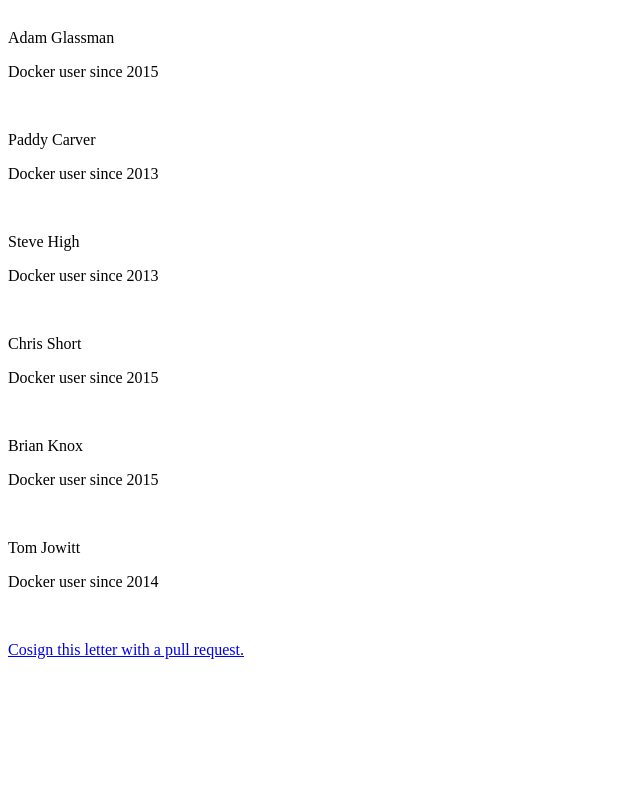
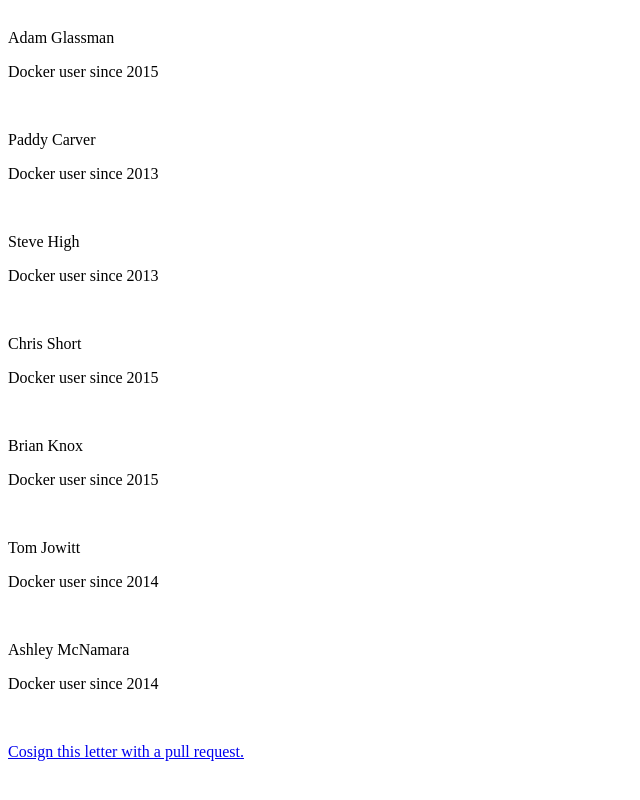
Before and after one commit to kennjason/openletter, a plain HTML site: page index.html in a window 1280 px wide. Shown: the part 1178-1978 px from the top of the page, without its empty margins (0-640 px from the left). Before the commit the page ends 1954 px from the top, so only its background shows below. Drawn offline with Linux system fonts and the light colour scheme.

Commit message:
add ashley

```diff
--- a/index.html
+++ b/index.html
@@ -48,6 +48,9 @@
 <p><span style="font-weight: 400;">Tom Jowitt</span></p>
 <p><span style="font-weight: 400;">Docker user since 2014</span></p>
 <br/>
+<p><span style="font-weight: 400;">Ashley McNamara</span></p>
+<p><span style="font-weight: 400;">Docker user since 2014</span></p>
+<br/>
 <p><span style="font-weight: 400;"><a href="https://github.com/bketelsen/openletter">Cosign this letter with a pull request.</a></span></p>
 <h1 style="color: #5e9ca0;"><strong><br /><br /></strong></h1>
 <script>
```
